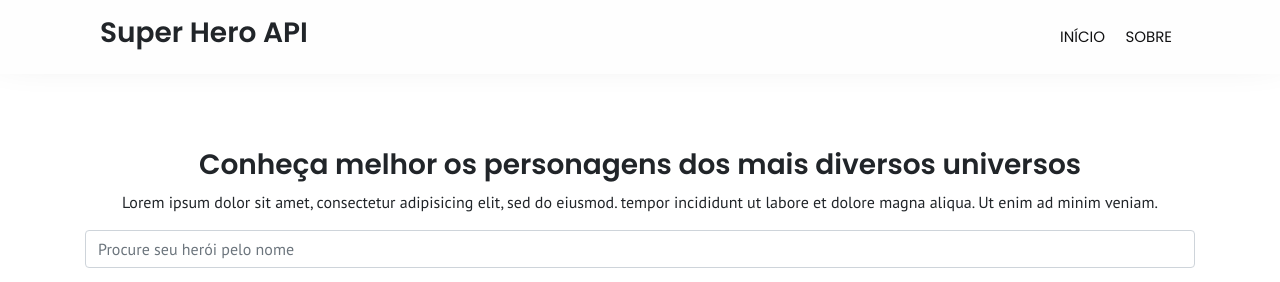
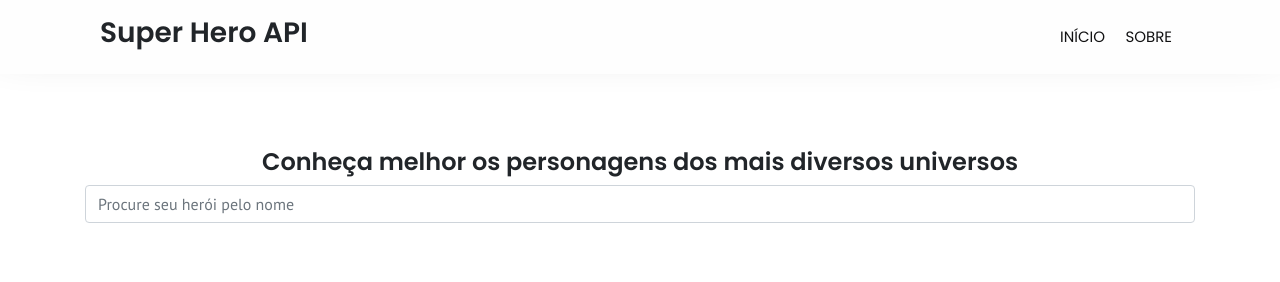
Before and after one commit to Super8ero/SH-API, a plain HTML site: page index.html in a window 1280 px wide. Shown: the top 282 px of the page. Drawn offline with Linux system fonts and the light colour scheme.

Commit message:
Detalhes
Pequenos detalhes do projeto

```diff
--- a/index.html
+++ b/index.html
@@ -32,9 +32,7 @@
 		<div class="container">
 			<div class="row justify-items-center" id="destaque">
 				<div class="col col-12">
-					<h3 class="col-sm-12 mt-5 font-weight-bold text-center">Conheça melhor os personagens dos mais diversos universos</h3>
-					<p class="col col-sm-12 text-center">Lorem ipsum dolor sit amet, consectetur adipisicing elit, sed do eiusmod.
-					tempor incididunt ut labore et dolore magna aliqua. Ut enim ad minim veniam.</p>
+					<h4 class="col-sm-12 mt-5 font-weight-bold text-center">Conheça melhor os personagens dos mais diversos universos</h4>
 					<input class="form-control" type="text" placeholder="Procure seu herói pelo nome" aria-label="Search">
 				</div>
 			</div>
```
